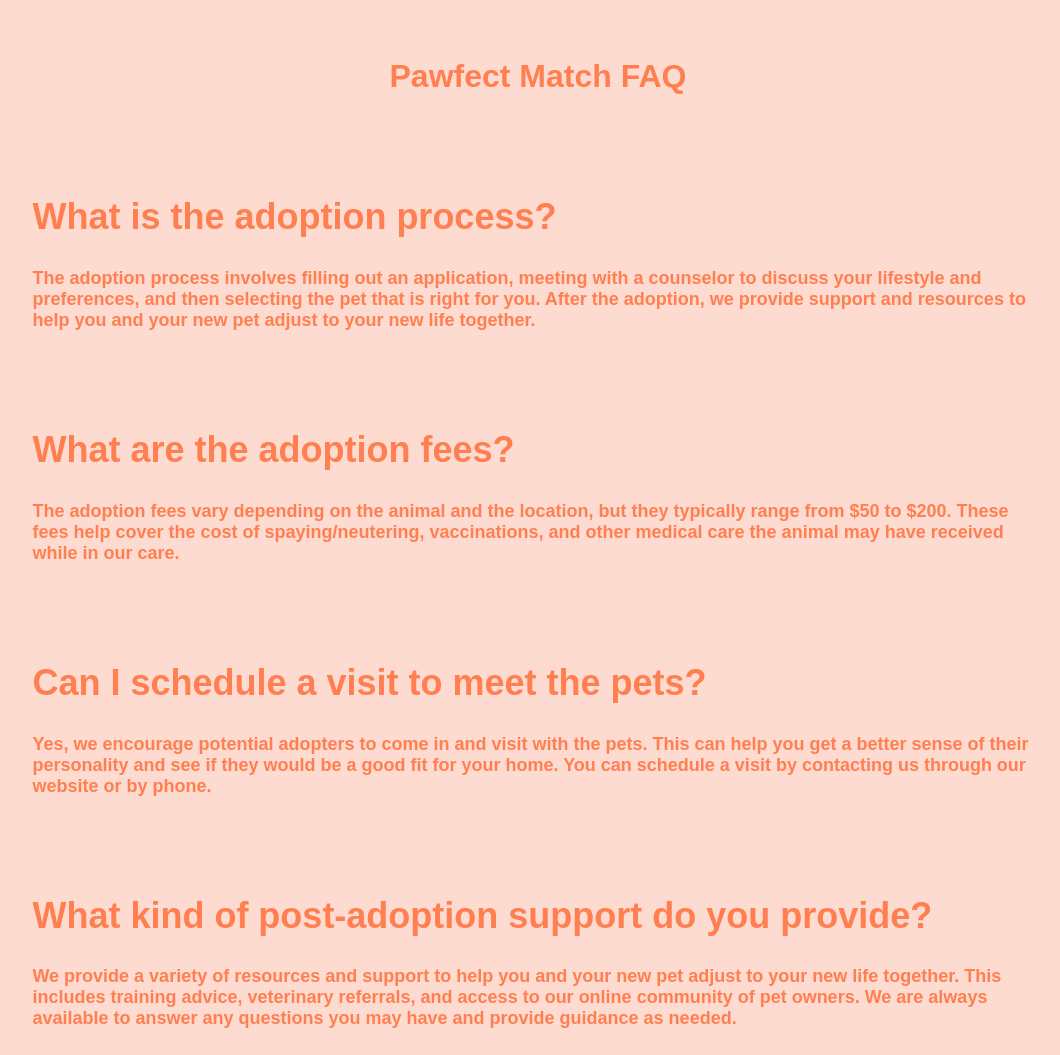
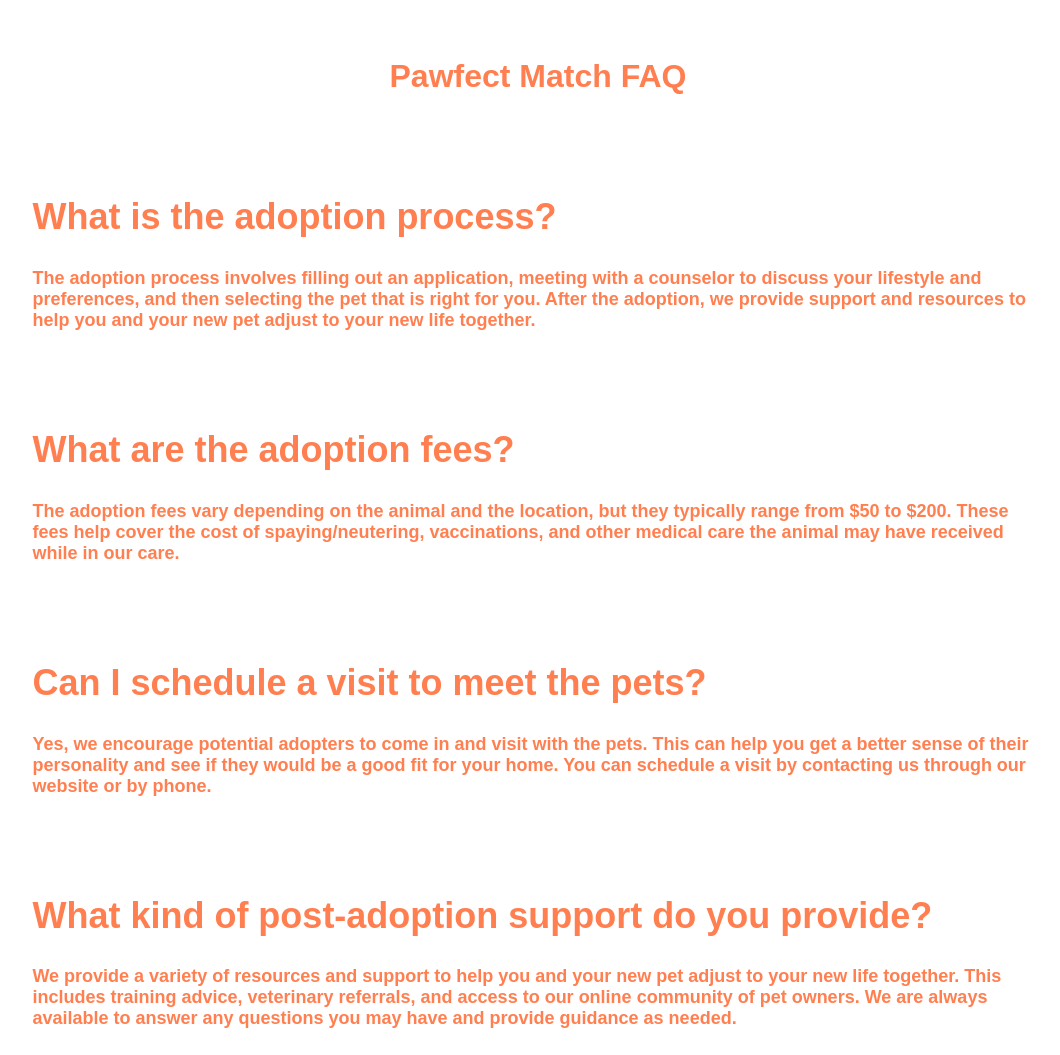
Before and after one commit to miguelcarlofajardo/2itg_Grp6_Pawfect-Match, a PHP site: page /faq/helpcenter_v2.php in a window 1280 px wide. Shown: the whole page, without its empty margins (102-1162 px from the left). Run offline with PHP 8.4, Linux system fonts and the light colour scheme.

Commit message:
Few tweaks 05-11 Lance

```diff
--- a/faq/helpcenter_v2.php
+++ b/faq/helpcenter_v2.php
@@ -4,7 +4,6 @@
     <title>Pawfect Match FAQ</title>
     <style>
         body {
-            background-color: #FEDBD0;
             font-family: Arial, sans-serif;
         }
         h1 {
--- a/home/index.php
+++ b/home/index.php
@@ -113,6 +113,7 @@
         <img src="../home/img/PM-ourstory1.png" alt="PM-banner"/>
       </p>
 </div>
+<?php include "../faq/helpcenter_v2.php"; ?>
 
     <?php require_once "../components/footer.php"; ?>
 </body>
```
